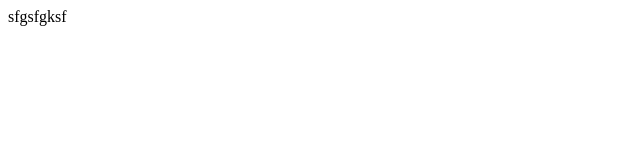
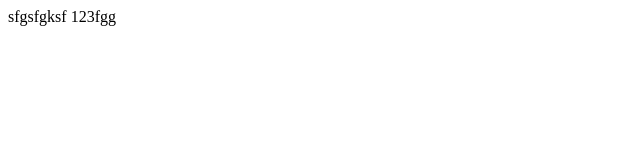
Before and after one commit to mark-lahno/projects, a plain HTML site: page index.html in a window 1280 px wide. Shown: the full height of the page, 0-640 px from the left. Drawn offline with Linux system fonts and the light colour scheme.

Commit message:
Third commit

```diff
--- a/index.html
+++ b/index.html
@@ -7,6 +7,6 @@
     <title>Document</title>
 </head>
 <body>
-    sfgsfgksf
+    sfgsfgksf 123fgg
 </body>
 </html>
```
